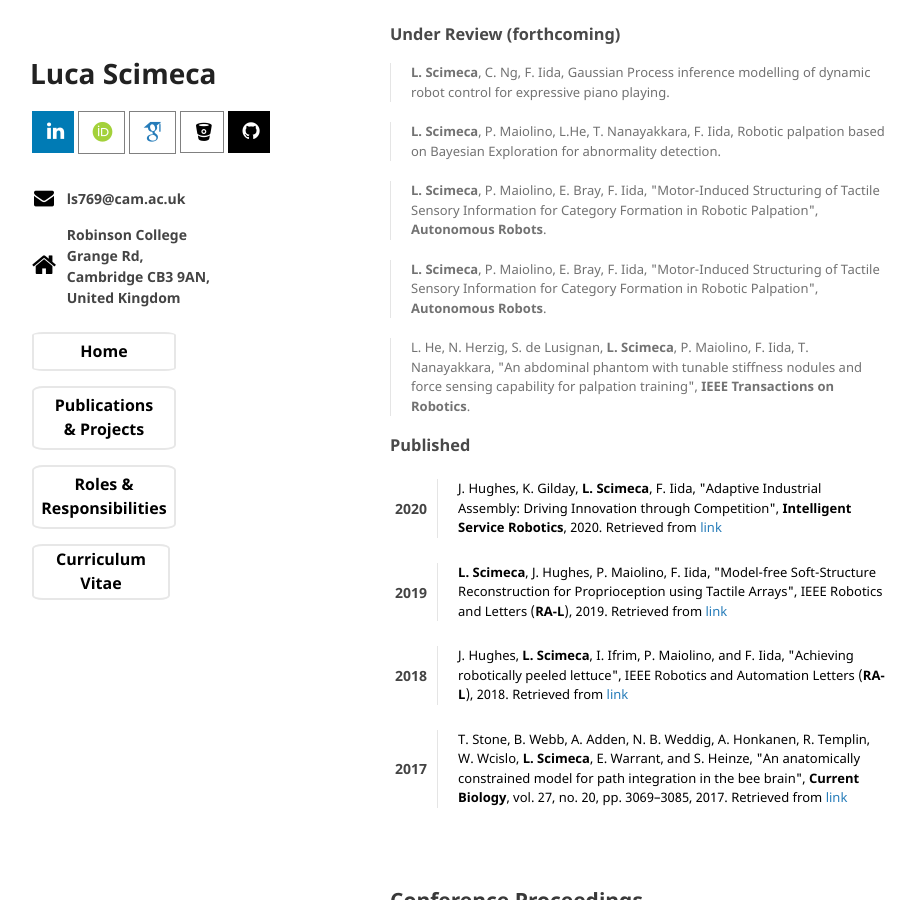
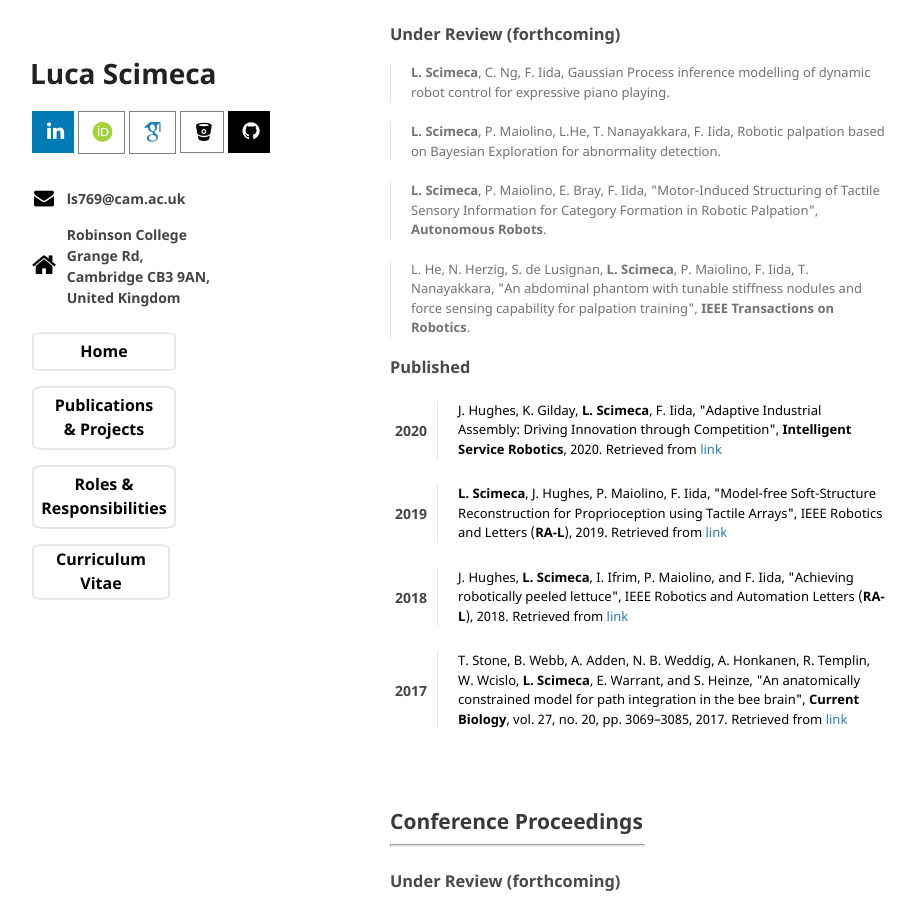
Before and after one commit to lucascimeca/lucascimeca.github.io, a Jekyll site: the page built from publications.md, in a window 1280 px wide and 900 px high, scrolled down 383 px. Shown: the whole window, without its empty margins (180-1096 px from the left). Built offline with Jekyll 4.4.1, drawn with Linux system fonts in a browser that asks for light colours; nearby versions of some CDN libraries; some web fonts are replaced; the repository's description, which GitHub fills in, is left out; our own code applies the rules of GitHub Pages for plain Markdown files.

Commit message:
Update publications.md

```diff
--- a/publications.md
+++ b/publications.md
@@ -35,11 +35,6 @@ control for expressive piano playing.</div>
 
 > <div style="font-size: 13px"><b>L. Scimeca</b>, P. Maiolino, E. Bray, F. Iida, "Motor-Induced Structuring of Tactile Sensory Information for Category Formation in Robotic Palpation", <b>Autonomous Robots</b>. </div>
 <p></p>
-
-
-> <div style="font-size: 13px"><b>L. Scimeca</b>, P. Maiolino, E. Bray, F. Iida, "Motor-Induced Structuring of Tactile Sensory Information for Category Formation in Robotic Palpation", <b>Autonomous Robots</b>. </div>
-<p></p>
-
 
 > <div style="font-size: 13px"> L. He, N. Herzig, S. de Lusignan, <b>L. Scimeca</b>, P. Maiolino, F. Iida, T. Nanayakkara,  "An abdominal phantom with tunable stiffness nodules and force sensing capability for palpation training", <b>IEEE
 Transactions on Robotics</b>. </div>
```
